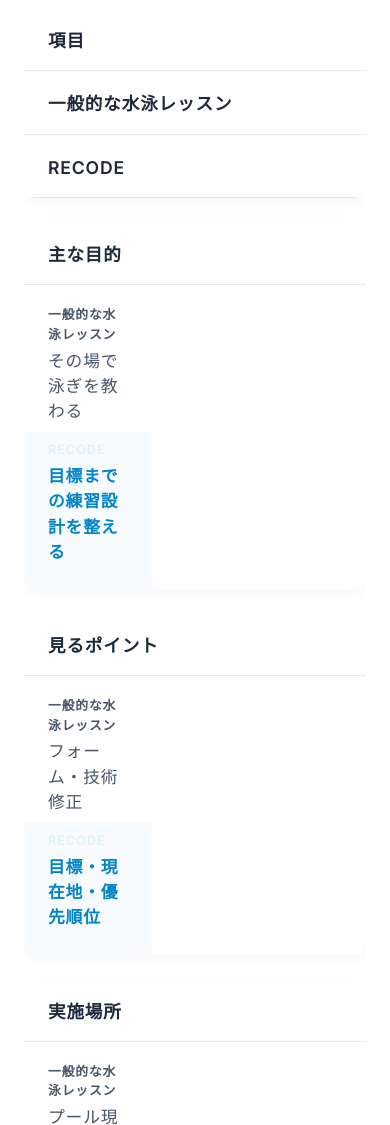
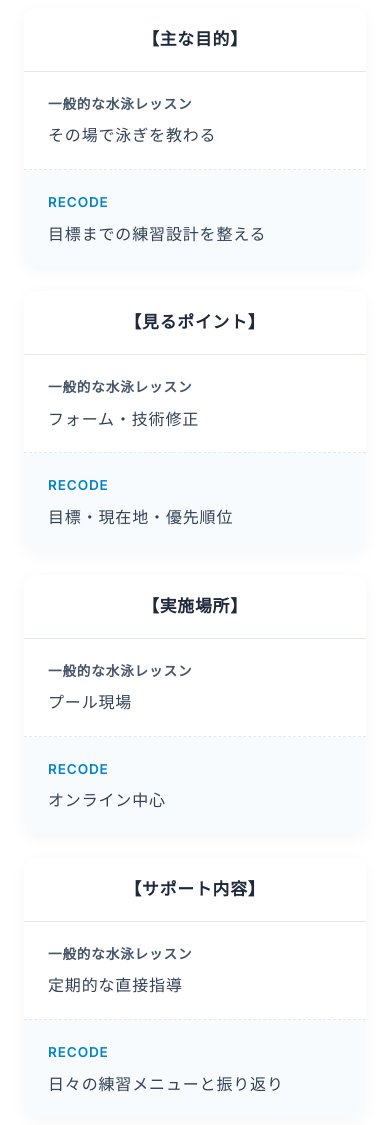
Before and after one commit to nmatsu1173-sudo/recode-swim-homepage, a plain HTML site: page index.html in a window 390 px wide. Shown: the part 6400-7525 px from the top of the page. Drawn offline with Linux system fonts and the light colour scheme.

Commit message:
スマホ表示の比較セクションを調整

```diff
--- a/index.html
+++ b/index.html
@@ -1111,6 +1111,7 @@
       </p>
 
       <style>
+        /* PC用テーブル */
         .diff-table {
           width: 100%;
           border-collapse: collapse;
@@ -1147,82 +1148,75 @@
         .diff-table tr:last-child th, .diff-table tr:last-child td {
           border-bottom: none;
         }
-        .diff-table-header {
+        .diff-table-header th {
+          background-color: var(--color-background);
+          padding: 1rem 1.5rem;
+          font-size: 0.9rem;
+          color: var(--color-secondary);
+        }
+
+        /* スマホ用カードレイアウト */
+        .diff-cards {
           display: none;
         }
-        @media (min-width: 768px) {
-          .diff-table-header {
-            display: table-row;
-            background-color: var(--color-background);
-          }
-          .diff-table-header th {
-            padding: 1rem 1.5rem;
-            font-size: 0.9rem;
-            color: var(--color-secondary);
-            background-color: var(--color-background);
-          }
-        }
+
         @media (max-width: 767px) {
           .diff-table {
-            background: transparent;
-            box-shadow: none;
-            border-radius: 0;
-            margin-top: 2rem;
+            display: none;
           }
-          .diff-table tbody {
+          .diff-cards {
             display: flex;
             flex-direction: column;
             gap: 1.5rem;
+            margin-top: 2rem;
           }
-          .diff-table, .diff-table tr, .diff-table th, .diff-table td {
-            display: block;
-            width: 100%;
-          }
-          .diff-table tr {
+          .diff-card {
             background: #FFFFFF;
             border-radius: 12px;
             box-shadow: 0 4px 16px rgba(0,0,0,0.04);
             overflow: hidden;
-            border-bottom: none;
           }
-          .diff-table th {
-            background-color: transparent;
+          .diff-card-header {
+            background-color: var(--color-background);
+            padding: 1rem 1.5rem;
+            font-weight: 600;
+            font-size: 1.05rem;
+            color: var(--color-heading);
             border-bottom: 1px solid var(--color-border);
-            padding: 1.25rem 1.5rem 1rem;
-            font-size: 1.1rem;
-            color: var(--color-heading);
+            text-align: center;
           }
-          .diff-table td {
-            border-bottom: none;
-            padding: 0.5rem 1.5rem;
+          .diff-card-item {
+            padding: 1.25rem 1.5rem;
           }
-          .diff-table td:nth-child(2) {
-            padding-top: 1.25rem;
-            padding-bottom: 0.5rem;
+          .diff-card-item:not(:last-child) {
+            border-bottom: 1px dashed var(--color-border);
           }
-          .diff-table td:nth-child(2)::before {
-            content: "一般的な水泳レッスン";
-            font-size: 0.8rem;
+          .diff-card-item.recode {
+            background-color: rgba(2,132,199,0.03);
+          }
+          .diff-card-label {
+            font-size: 0.85rem;
             font-weight: 600;
+            margin-bottom: 0.4rem;
+            display: flex;
+            align-items: center;
+          }
+          .diff-card-item:not(.recode) .diff-card-label {
             color: var(--color-secondary);
-            display: block;
-            margin-bottom: 0.3rem;
           }
-          .diff-table td:nth-child(3) {
-            padding-top: 0.5rem;
-            padding-bottom: 1.5rem;
+          .diff-card-item.recode .diff-card-label {
+            color: var(--color-accent);
           }
-          .diff-table td:nth-child(3)::before {
-            content: "RECODE";
-            font-size: 0.8rem;
-            font-weight: 600;
-            color: var(--color-accent-light);
-            display: block;
-            margin-bottom: 0.3rem;
+          .diff-card-value {
+            font-size: 1rem;
+            line-height: 1.6;
+            color: var(--color-text);
+            font-weight: 500;
           }
         }
       </style>
 
+      <!-- PC用: 比較表 -->
       <table class="diff-table">
         <tr class="diff-table-header">
           <th>項目</th>
@@ -1261,6 +1255,69 @@
         </tr>
       </table>
 
+      <!-- スマホ用: 比較カード -->
+      <div class="diff-cards">
+        <div class="diff-card">
+          <div class="diff-card-header">【主な目的】</div>
+          <div class="diff-card-item">
+            <div class="diff-card-label">一般的な水泳レッスン</div>
+            <div class="diff-card-value">その場で泳ぎを教わる</div>
+          </div>
+          <div class="diff-card-item recode">
+            <div class="diff-card-label">RECODE</div>
+            <div class="diff-card-value">目標までの練習設計を整える</div>
+          </div>
+        </div>
+
+        <div class="diff-card">
+          <div class="diff-card-header">【見るポイント】</div>
+          <div class="diff-card-item">
+            <div class="diff-card-label">一般的な水泳レッスン</div>
+            <div class="diff-card-value">フォーム・技術修正</div>
+          </div>
+          <div class="diff-card-item recode">
+            <div class="diff-card-label">RECODE</div>
+            <div class="diff-card-value">目標・現在地・優先順位</div>
+          </div>
+        </div>
+
+        <div class="diff-card">
+          <div class="diff-card-header">【実施場所】</div>
+          <div class="diff-card-item">
+            <div class="diff-card-label">一般的な水泳レッスン</div>
+            <div class="diff-card-value">プール現場</div>
+          </div>
+          <div class="diff-card-item recode">
+            <div class="diff-card-label">RECODE</div>
+            <div class="diff-card-value">オンライン中心</div>
+          </div>
+        </div>
+
+        <div class="diff-card">
+          <div class="diff-card-header">【サポート内容】</div>
+          <div class="diff-card-item">
+            <div class="diff-card-label">一般的な水泳レッスン</div>
+            <div class="diff-card-value">定期的な直接指導</div>
+          </div>
+          <div class="diff-card-item recode">
+            <div class="diff-card-label">RECODE</div>
+            <div class="diff-card-value">日々の練習メニューと振り返り</div>
+          </div>
+        </div>
+
+        <div class="diff-card">
+          <div class="diff-card-header">【こんな方へ】</div>
+          <div class="diff-card-item">
+            <div class="diff-card-label">一般的な水泳レッスン</div>
+            <div class="diff-card-value">今の泳ぎを直接直してほしい方</div>
+          </div>
+          <div class="diff-card-item recode">
+            <div class="diff-card-label">RECODE</div>
+            <div class="diff-card-value">練習を一人でも迷わず積み上げたい方</div>
+          </div>
+        </div>
+      </div>
+
 
     </div>
   </section>
```
